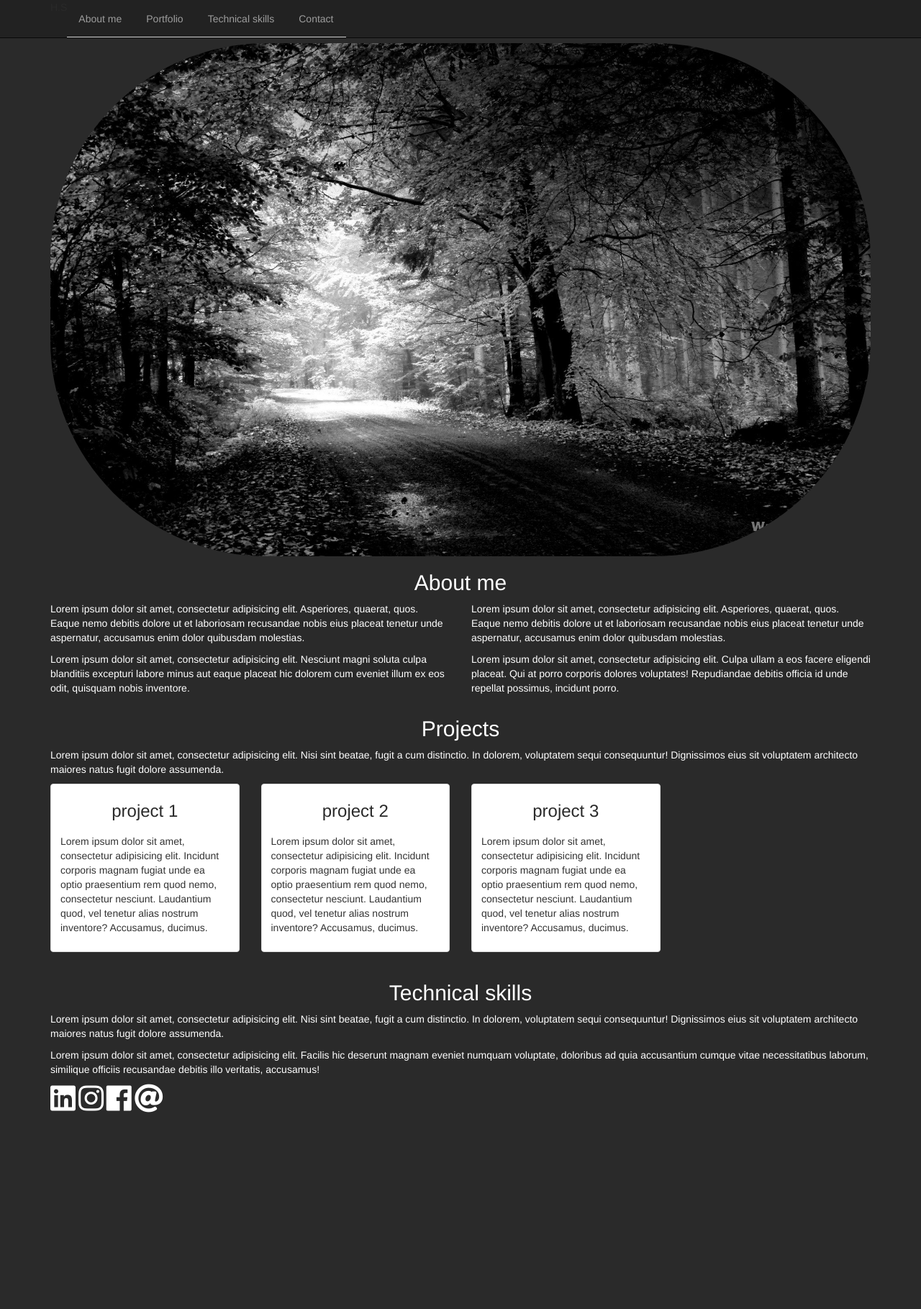
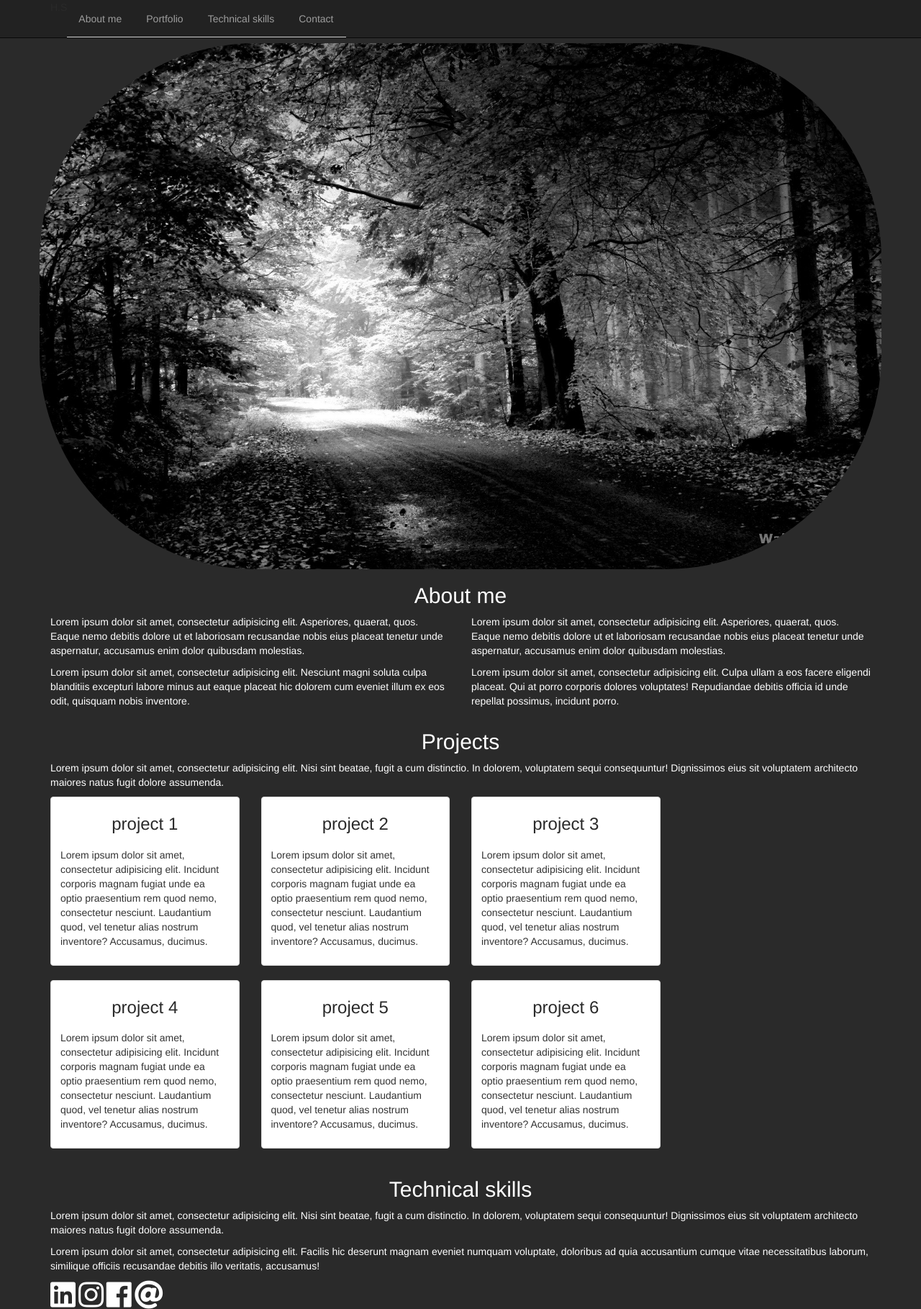
Before and after one commit to HussinSaheb/Portfolio, a plain HTML site: page index.html in a window 1280 px wide. Shown: the whole page at 72% size. Before the commit the page ends 1546 px from the top, so only its background shows below. Drawn offline with nearby package versions, Linux system fonts and the light colour scheme.

Commit message:
added portrait image link to mobile version, fixed cards not displaying properly at large

```diff
--- a/index.html
+++ b/index.html
@@ -31,12 +31,14 @@
     <main class="<container">
       <section class="container">
         <div class="row">
-          <article class="col-md-12 hidden-xs hidden-sm">
-            <img src="images/background.jpg" alt="image not supported">
-          </article>
-          <article class="col-xs-6 col-md-3 visible-xs visible-sm ">
-            <img src="images/portrait.jpg" alt="image not supported">
-          </article>
+          <div class="row">
+            <article class="col-md-12 hidden-xs hidden-sm">
+              <img src="images/background.jpg" alt="image not supported">
+            </article>
+            <article class="col-xs-6 col-md-3 visible-xs visible-sm col-xs-offset-3">
+              <img src="images/portrait.jpg" alt="image not supported">
+            </article>
+          </div>
           <div class="col-xs-12 col-sm-12 col-md-12 col-lg-12">
             <h2 id="aboutme">About me</h2>
           </div>
@@ -94,7 +96,7 @@
         </div>
       </div>  <!--end of row -->
       <div class="row">
-        <div class="col-xs-12 col-sm-12 col-md-3 col-lg-3 visible-md">
+        <div class="col-xs-12 col-sm-12 col-md-3 col-lg-3 visible-md visible-lg">
           <a href="">
             <div class="thumbnail">
               <h3>project 4</h3>
@@ -104,7 +106,7 @@
             </div>
           </a>
         </div>
-        <div class="col-xs-12 col-sm-12 col-md-3 col-lg-3 visible-md">
+        <div class="col-xs-12 col-sm-12 col-md-3 col-lg-3 visible-md visible-lg">
           <a href="">
             <div class="thumbnail">
               <h3>project 5</h3>
@@ -114,7 +116,7 @@
             </div>
           </a>
         </div>
-        <div class="col-xs-12 col-sm-12 col-md-3 col-lg-3 visible-md">
+        <div class="col-xs-12 col-sm-12 col-md-3 col-lg-3 visible-md visible-lg">
           <a href="">
             <div class="thumbnail">
               <h3>project 6</h3>
--- a/style.css
+++ b/style.css
@@ -12,15 +12,12 @@ main{
 article img{
   width: 100%;
   border-radius: 300px;
-}
-article img{
-  text-align: center;
+  margin:auto;
 }
 
 .glyphicon{
   font-size: 30px;
   color: #fff;
-  z-index: 1;
 }
 
 .thumbnail:hover{
```
Also changed, not shown: images/portrait.jpg (added).
